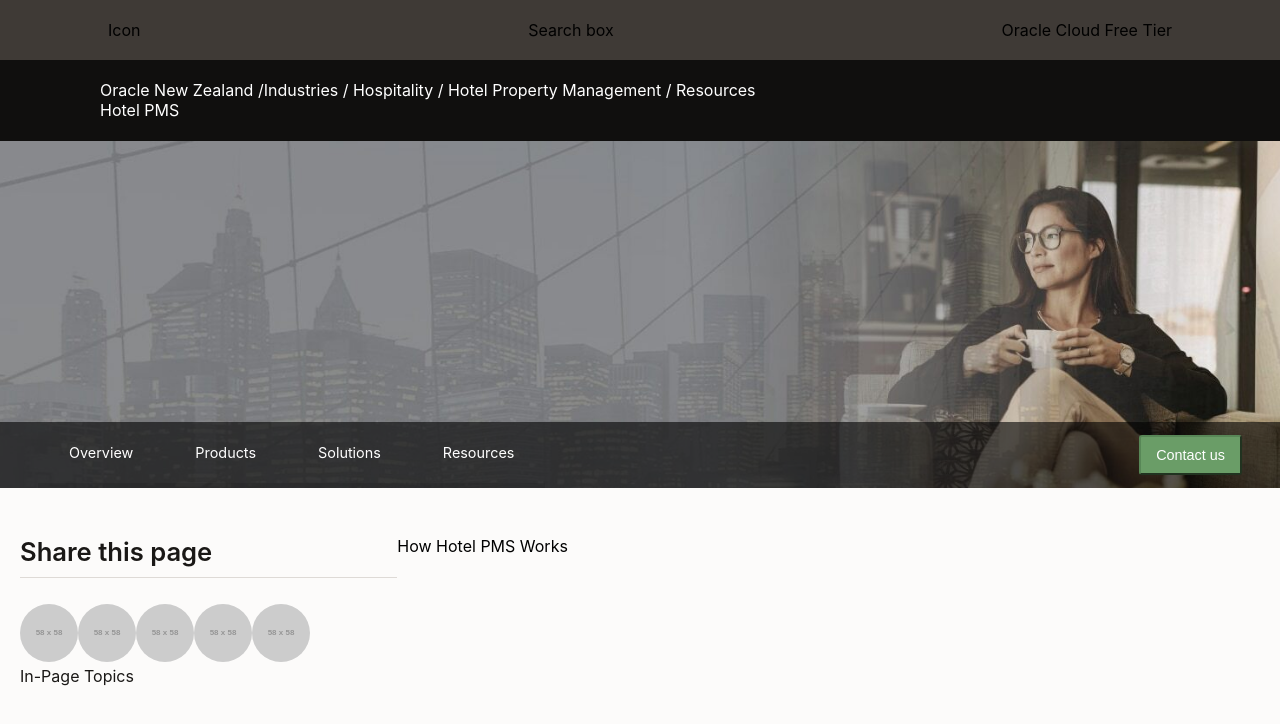
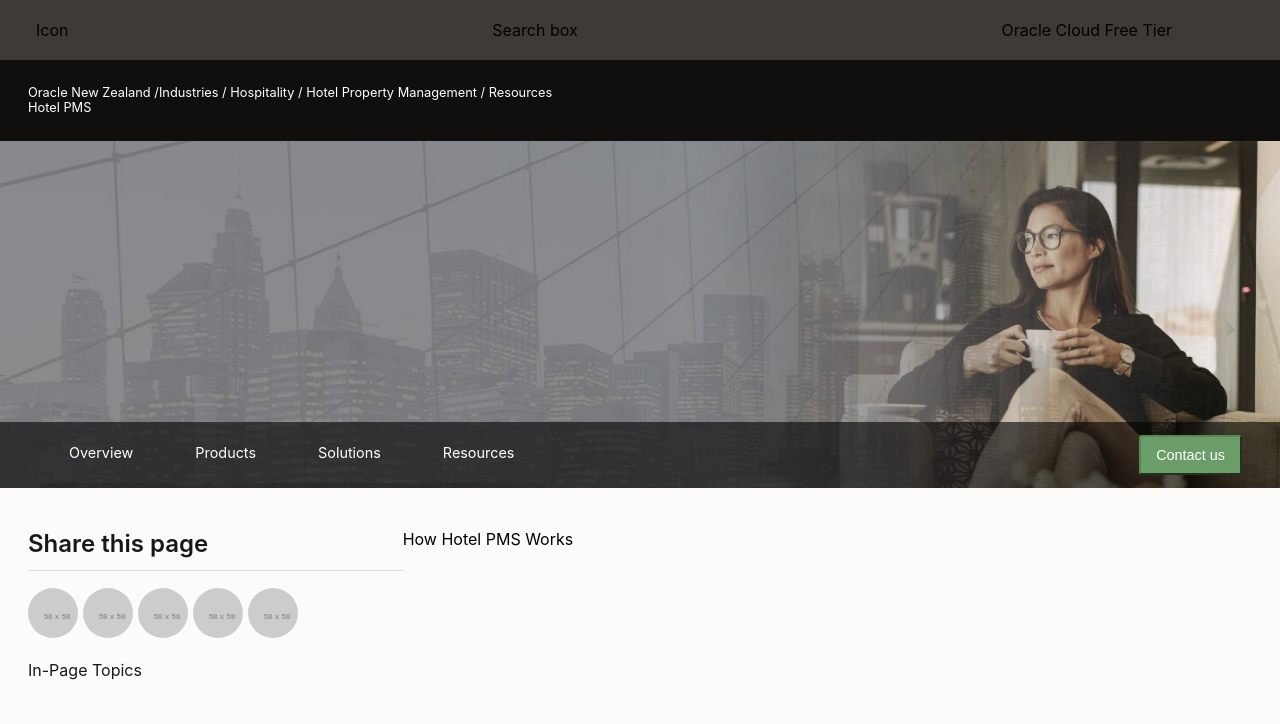
Before and after one commit to gonghaima/xenia_oracle, a React (Create React App) app: page / in a window 1280 px wide. Shown: the top 724 px of the page. Built offline with nearby package versions, Linux system fonts and the light colour scheme.

Commit message:
margin/padding update

```diff
--- a/src/App.js
+++ b/src/App.js
@@ -51,7 +51,7 @@
       </nav>
       <section className="main-section">
         <div className="side">
-          <section>
+          <section className="social-section">
             <h2>Share this page</h2>
             <ul>
               <li></li>
--- a/src/App.scss
+++ b/src/App.scss
@@ -23,7 +23,7 @@
 }
 
 .content_margin {
-  margin: 0px 100px 0px 100px;
+  margin: 0px 100px 0px 28px;
 }
 
 .full_width {
@@ -50,6 +50,7 @@
 .breadcrumb {
   height: calc(3.1948881789vw + 39.8817891374px);
   background: #100f0e;
+  font-size: 0.8em;
   color: #fff;
   display: flex;
   .breadcrumb-content {
@@ -80,8 +81,8 @@
   padding: 0px 38px 0px 38px;
   display: flex;
   justify-content: space-between;
-  position: absolute;
   width: 100%;
+  margin-bottom: -65px;
 
   .nav-item {
     display: flex;
@@ -148,9 +149,9 @@
 }
 
 .main-section {
-  padding-top: 3em;
+  padding-top: 2.5em;
   padding-bottom: 3.5em;
-  padding-left: 20px;
+  padding-left: 28px;
   padding-right: 20px;
   display: flex;
   flex-flow: row wrap;
@@ -160,19 +161,25 @@
   width: calc(33.3333% - 36px);
   max-width: calc(33.3333% - 36px);
   color: $secondary-font-color;
+  .social-section {
+    padding-bottom: 1.4em;
     h2 {
-    font-size: 1.6rem;
+      font-size: 1.5rem;
       font-weight: 600;
-    margin-bottom: 1em;
-    padding-bottom: 0.4em;
+      margin-bottom: 0.7em;
+      padding-bottom: 0.5em;
       border-bottom: 1px solid #dedad6;
     }
+    ul {
+      display: flex;
       li {
-    display: inline-block;
-    height: 58px;
-    width: 58px;
-    border-radius: 40px;
+        height: 50px;
+        width: 50px;
+        margin-right: 5px;
+        border-radius: 30px;
         background-image: url("http://via.placeholder.com/58");
+      }
+    }
   }
 }
 
```
Lines whose indentation alone changed are shown as unchanged.
